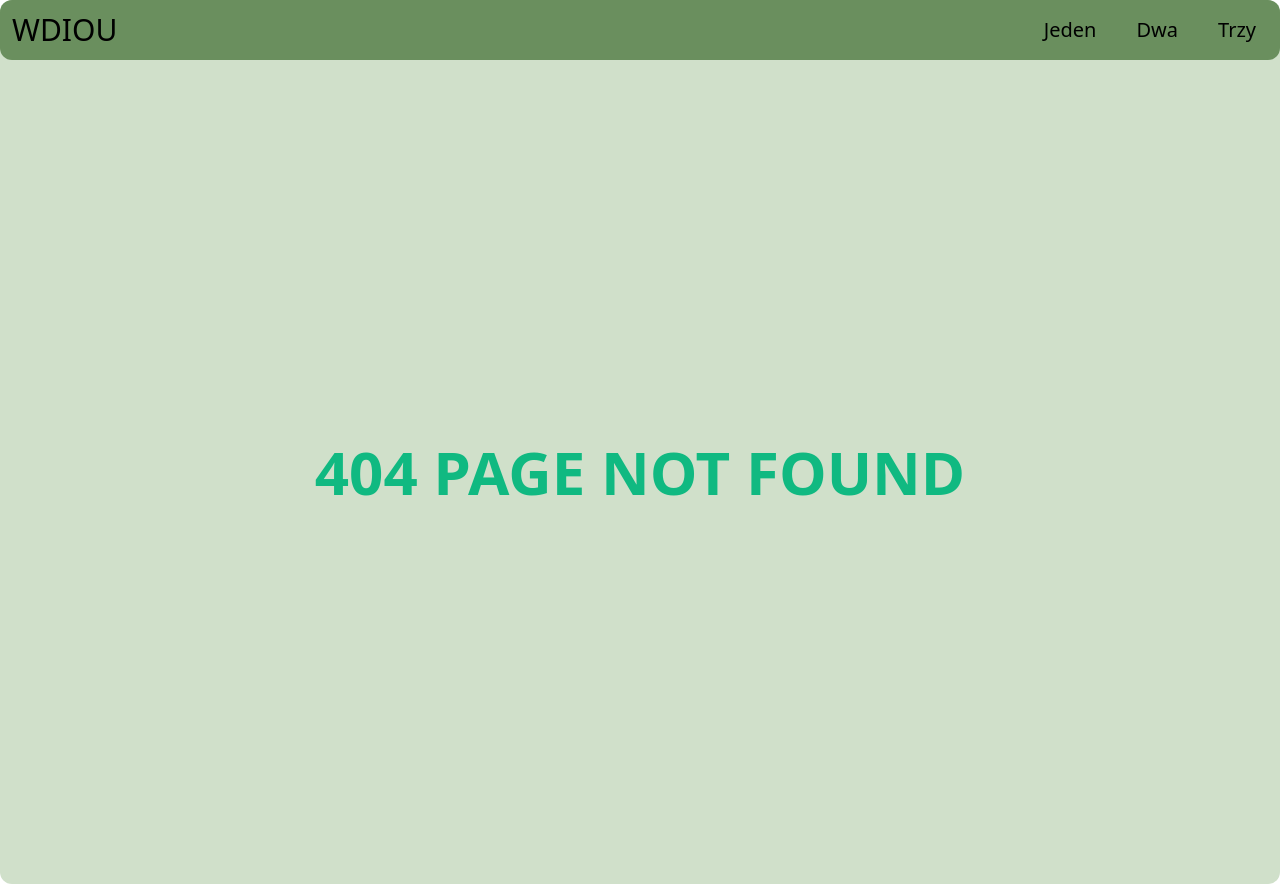
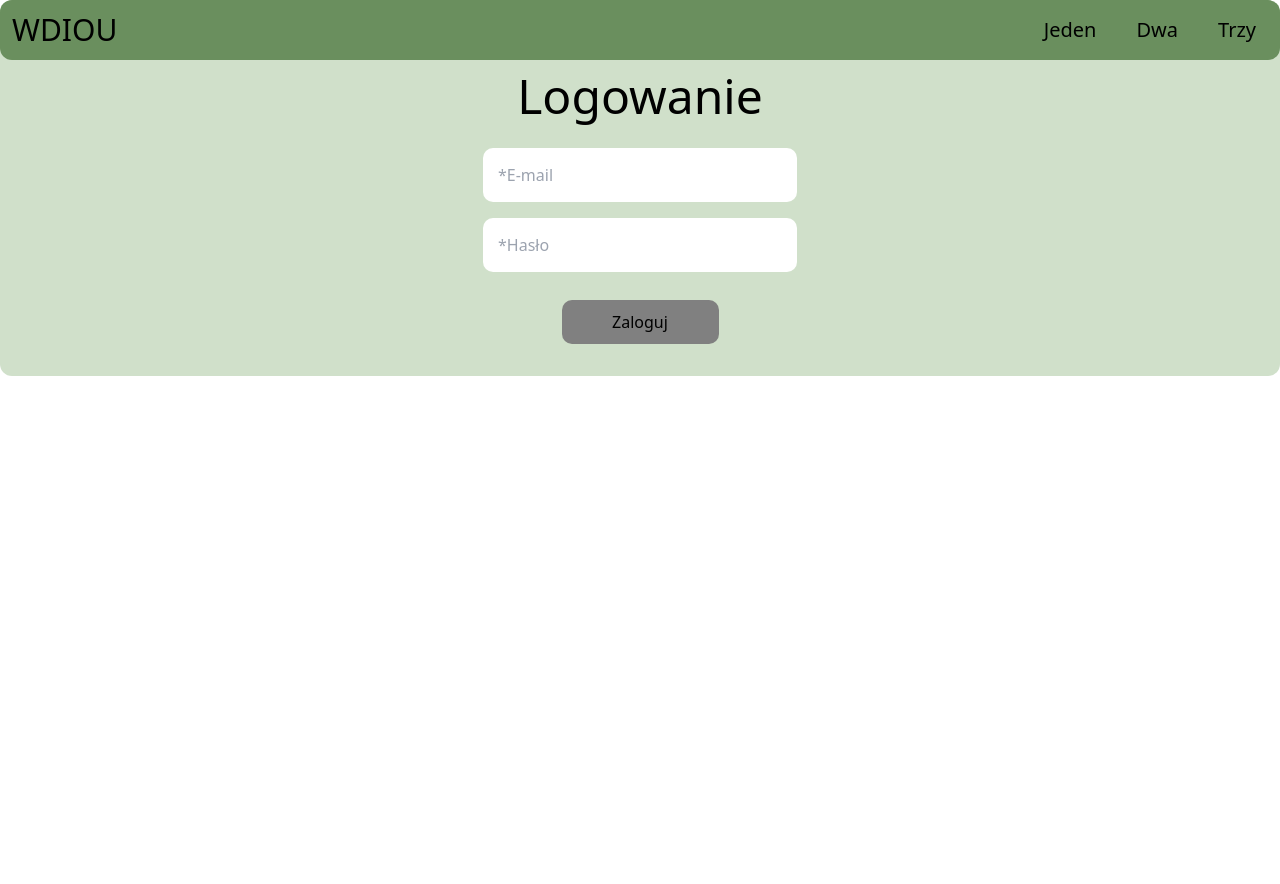
Before and after one commit to h3x4d3cim4l/WDIOU, an Angular app: page /login in a window 1280 px wide. Before the commit this address had no page. After the commit the page ends 800 px from the top, so only its background shows below. Built offline with nearby package versions, Linux system fonts and the light colour scheme.

Commit message:
Frontend formularzy logowania i rejestracji

```diff
--- a/src/app/app-routing.module.ts
+++ b/src/app/app-routing.module.ts
@@ -3,10 +3,14 @@ import { CommonModule } from '@angular/common';
 import { Routes, RouterModule } from '@angular/router';
 import { IndexComponent } from './index/index.component';
 import { PageNotFoundComponent } from './page-not-found/page-not-found.component';
+import { LoginComponent } from './login/login.component';
+import { RegisterComponent } from './register/register.component';
 
 const routes: Routes = [
   {path:'', redirectTo:'/index', pathMatch: 'full'},
   {path:'index', component:IndexComponent},
+  {path:'login', component:LoginComponent},
+  {path:'register', component:RegisterComponent},
   {path:'**', component:PageNotFoundComponent}
 ]
 
--- /dev/null
+++ b/src/app/login/login.component.html
@@ -0,0 +1,25 @@
+<main class="flex justify-center items-center h-full flex-col">
+    <h1 class="text-5xl mb-5">Logowanie</h1>
+    <form [formGroup]="loginForm" (ngSubmit)="onSubmit()" class="flex flex-col w-1/4 items-center">
+
+        <input type="email" id="email" formControlName="email" placeholder="*E-mail">
+
+        <input type="password" id="password" formControlName="password" placeholder="*Hasło">
+
+        <button type="submit" class="login-form-button hover:bg-navbar-hover m-5" [disabled]="loginForm.invalid" [class.button-disabled]="loginForm.invalid">Zaloguj</button>
+
+    <div *ngIf="requiredGroupError()" style="color:red">
+        * - Pole wymagane
+    </div>
+
+    <div *ngIf="loginForm.get('email').hasError('email') && loginForm.get('email').touched" style="color:red">
+        Nieprawidłowy adres E-mail
+    </div>
+
+    <!-- <div *ngIf="loginForm.get('password').hasError('minlength') && loginForm.get('password').touched" style="color:red">
+        Hasło musi mieć minimum 6 znaków
+    </div> -->
+
+
+    </form>
+</main>
--- /dev/null
+++ b/src/app/login/login.component.scss
@@ -0,0 +1,33 @@
+@import '../../loginformbutton.scss';
+@import "../../colors.scss";
+
+input.ng-touched.ng-invalid {
+    outline: 1px solid red;
+    box-shadow: 0 0 5px red;
+}
+
+button:hover{
+    color:$navbar_hover_text;
+}
+
+input{
+    margin:8px;
+    padding:15px;
+    border-radius:10px;
+    width:100%;
+}
+input:focus{
+  outline:none;
+}
+.login-form-button{
+    padding:10px;
+    width:50%;
+}
+
+.button-disabled{
+    background-color:gray;
+
+}
+.button-disabled:hover{
+    color:black;
+}
--- /dev/null
+++ b/src/app/login/login.component.ts
@@ -0,0 +1,34 @@
+import { Component, OnInit } from '@angular/core';
+import { AbstractControl, FormBuilder, FormControl, FormGroup, Validators } from '@angular/forms';
+
+@Component({
+  selector: 'app-register',
+  templateUrl: './login.component.html',
+  styleUrls: ['./login.component.scss']
+})
+export class LoginComponent implements OnInit {
+
+  constructor(private fb:FormBuilder){
+
+  }
+  loginForm: any;
+
+  ngOnInit(): void {
+      this.loginForm = this.fb.group({
+        email: ['', [Validators.required, Validators.email]],
+        password: ['', [Validators.required, Validators.minLength(6)]]
+      });
+  }
+
+
+  onSubmit(){
+    if (this.loginForm.valid){
+      console.log("Login successful: ", this.loginForm.value)
+    }
+
+  }
+
+  requiredGroupError(){
+    return Object.values(this.loginForm.controls).some((control:any)=>control.hasError('required') && (control.dirty || control.touched))
+  }
+}
--- /dev/null
+++ b/src/app/register/register.component.html
@@ -0,0 +1,28 @@
+<main class="flex justify-center items-center h-full flex-col">
+    <h1 class="text-5xl mb-5">Zarejestruj się już dziś!</h1>
+    <form [formGroup]="registrationForm" (ngSubmit)="onSubmit()" class="flex flex-col w-1/4 items-center">
+        <input type="text" id="firstName" formControlName="firstName" placeholder="*Imię">
+
+        <input type="text" id="lastName" formControlName="lastName" placeholder="*Nazwisko">
+
+        <input type="email" id="email" formControlName="email" placeholder="*E-mail">
+
+        <input type="password" id="password" formControlName="password" placeholder="*Hasło">
+
+        <button type="submit" class="login-form-button hover:bg-navbar-hover m-5" [disabled]="registrationForm.invalid" [class.button-disabled]="registrationForm.invalid">Zarejestruj</button>
+
+    <div *ngIf="requiredGroupError()" style="color:red">
+        * - Pole wymagane
+    </div>
+
+    <div *ngIf="registrationForm.get('email').hasError('email') && registrationForm.get('email').touched" style="color:red">
+        Nieprawidłowy adres E-mail
+    </div>
+
+    <div *ngIf="registrationForm.get('password').hasError('minlength') && registrationForm.get('password').touched" style="color:red">
+        Hasło musi mieć minimum 6 znaków
+    </div>
+
+
+    </form>
+</main>
--- /dev/null
+++ b/src/app/register/register.component.scss
@@ -0,0 +1,33 @@
+@import '../../loginformbutton.scss';
+@import "../../colors.scss";
+
+input.ng-touched.ng-invalid {
+    outline: 1px solid red;
+    box-shadow: 0 0 5px red;
+}
+
+button:hover{
+    color:$navbar_hover_text;
+}
+
+input{
+    margin:8px;
+    padding:15px;
+    border-radius:10px;
+    width:100%;
+}
+input:focus{
+  outline:none;
+}
+.login-form-button{
+    padding:10px;
+    width:50%;
+}
+
+.button-disabled{
+    background-color:gray;
+
+}
+.button-disabled:hover{
+    color:black;
+}
--- /dev/null
+++ b/src/app/register/register.component.ts
@@ -0,0 +1,36 @@
+import { Component, OnInit } from '@angular/core';
+import { AbstractControl, FormBuilder, FormControl, FormGroup, Validators } from '@angular/forms';
+
+@Component({
+  selector: 'app-register',
+  templateUrl: './register.component.html',
+  styleUrls: ['./register.component.scss']
+})
+export class RegisterComponent implements OnInit {
+
+  constructor(private fb:FormBuilder){
+
+  }
+  registrationForm: any;
+
+  ngOnInit(): void {
+      this.registrationForm = this.fb.group({
+        firstName: ['', [Validators.required]],
+        lastName: ['', [Validators.required]],
+        email: ['', [Validators.required, Validators.email]],
+        password: ['', [Validators.required, Validators.minLength(6)]]
+      });
+  }
+
+
+  onSubmit(){
+    if (this.registrationForm.valid){
+      console.log("Registration successful: ", this.registrationForm.value)
+    }
+
+  }
+
+  requiredGroupError(){
+    return Object.values(this.registrationForm.controls).some((control:any)=>control.hasError('required') && (control.dirty || control.touched))
+  }
+}
```
Also changed, not shown: src/app/app.module.ts (+8 -2 lines).
